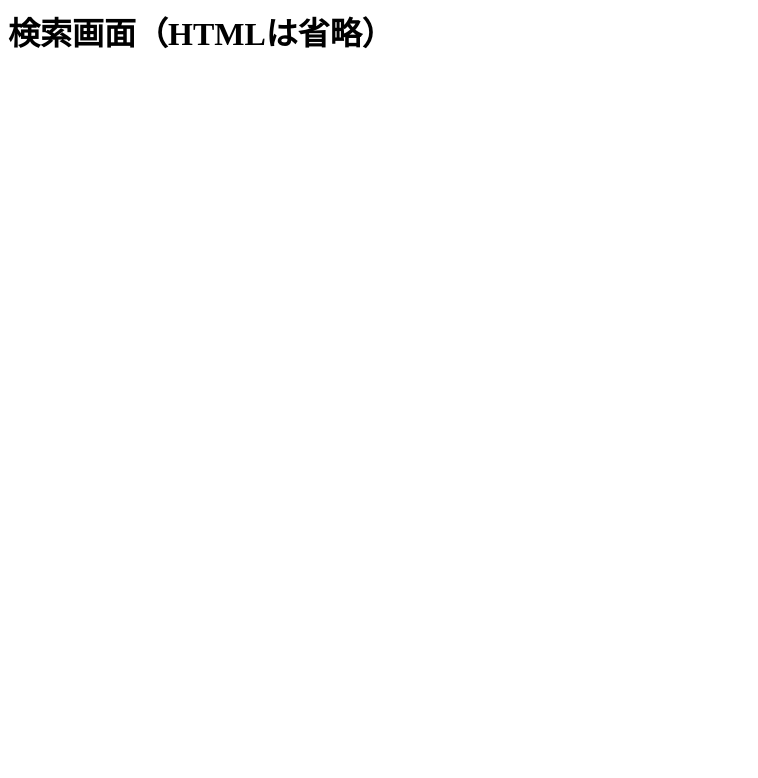
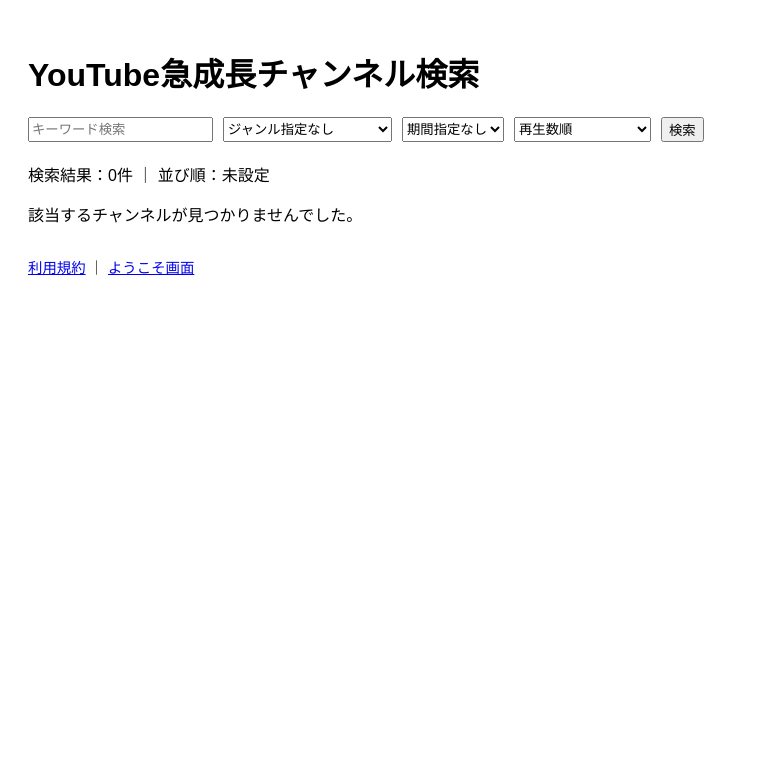
Before and after one commit to yamakenzzr/youtube-growth-app, a Flask app: page / in a window 1280 px wide. Shown: the top 778 px of the page, without its empty margins (0-758 px from the left). Run offline with Flask 3, Linux system fonts and the light colour scheme.

Commit message:
Add files via upload

```diff
--- a/templates/index.html
+++ b/templates/index.html
@@ -1 +1,74 @@
-<html><body><h1>検索画面（HTMLは省略）</h1></body></html>
+
+<!DOCTYPE html>
+<html lang="ja">
+<head>
+    <meta charset="UTF-8">
+    <title>YouTube急成長チャンネル検索</title>
+    <style>
+        body { font-family: sans-serif; padding: 20px; }
+        form { display: flex; gap: 10px; margin-bottom: 20px; flex-wrap: wrap; }
+        table { border-collapse: collapse; width: 100%; }
+        th, td { border: 1px solid #ccc; padding: 8px; text-align: left; }
+        img { vertical-align: middle; }
+        .footer { margin-top: 30px; font-size: 0.9em; }
+    </style>
+</head>
+<body>
+    <h1>YouTube急成長チャンネル検索</h1>
+    <form method="get" action="/">
+        <input type="text" name="keyword" placeholder="キーワード検索" value="{{ keyword }}" required minlength="2">
+        <select name="genre">
+            <option value="">ジャンル指定なし</option>
+            {% for g in genres %}
+                <option value="{{ g }}" {% if genre == g %}selected{% endif %}>{{ g }}</option>
+            {% endfor %}
+        </select>
+        <select name="period">
+            <option value="">期間指定なし</option>
+            <option value="3m" {% if period == '3m' %}selected{% endif %}>直近3ヶ月</option>
+            <option value="6m" {% if period == '6m' %}selected{% endif %}>直近6ヶ月</option>
+        </select>
+        <select name="sort">
+            <option value="views" {% if sort == 'views' %}selected{% endif %}>再生数順</option>
+            <option value="subs" {% if sort == 'subs' %}selected{% endif %}>登録者順</option>
+            <option value="videos" {% if sort == 'videos' %}selected{% endif %}>投稿数順</option>
+            <option value="ratio" {% if sort == 'ratio' %}selected{% endif %}>1人あたり再生数順</option>
+        </select>
+        <button type="submit">検索</button>
+    </form>
+
+    <p>検索結果：{{ channels|length }}件 ｜ 並び順：{{ sort_name }}</p>
+    {% if channels %}
+    <table>
+        <tr>
+            <th>アイコン</th>
+            <th>チャンネル名</th>
+            <th>登録者数</th>
+            <th>総再生数</th>
+            <th>投稿数</th>
+            <th>1人あたり再生数</th>
+            <th>ジャンル</th>
+            <th>作成日</th>
+        </tr>
+        {% for ch in channels %}
+        <tr>
+            <td><img src="{{ ch.icon }}" width="50"></td>
+            <td><a href="https://www.youtube.com/channel/{{ ch.id }}" target="_blank">{{ ch.title }}</a></td>
+            <td>{{ ch.subscriberCount }}</td>
+            <td>{{ ch.viewCount }}</td>
+            <td>{{ ch.videoCount }}</td>
+            <td>{{ ch.playPerSub }}回/人</td>
+            <td>{{ ch.genre }}</td>
+            <td>{{ ch.publishedAt }}</td>
+        </tr>
+        {% endfor %}
+    </table>
+    {% else %}
+        <p>該当するチャンネルが見つかりませんでした。</p>
+    {% endif %}
+
+    <div class="footer">
+        <a href="/terms" target="_blank">利用規約</a> ｜ <a href="/welcome">ようこそ画面</a>
+    </div>
+</body>
+</html>
--- a/templates/terms.html
+++ b/templates/terms.html
@@ -1 +1 @@
-<html><body><h1>利用規約</h1></body></html>
+<html><body><h1>利用規約</h1><p>本サービスはYouTube APIを利用しています。GoogleおよびYouTubeとは関係ありません。</p></body></html>
--- a/templates/welcome.html
+++ b/templates/welcome.html
@@ -1 +1 @@
-<html><body><h1>ようこそ</h1></body></html>
+<html><body><h1>ようこそ</h1><p>このツールはYouTube急成長チャンネルを探す非公式分析ツールです。</p><a href="/">検索画面へ</a></body></html>
```
